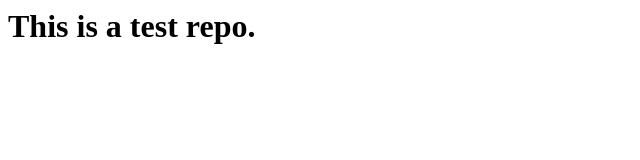
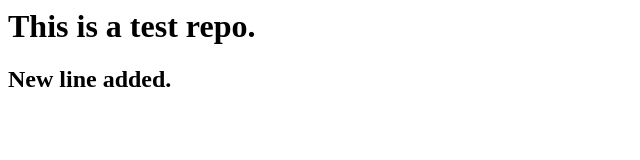
Before and after one commit to Imranshahadat95/test, a plain HTML site: page index.html in a window 1280 px wide. Shown: the whole page, without its empty margins (0-640 px from the left). Drawn offline with Linux system fonts and the light colour scheme.

Commit message:
new code push

```diff
--- a/index.html
+++ b/index.html
@@ -7,5 +7,6 @@
   </head>
   <body>
     <h1>This is a test repo.</h1>
+    <h2>New line added.</h2>
   </body>
 </html>
```
